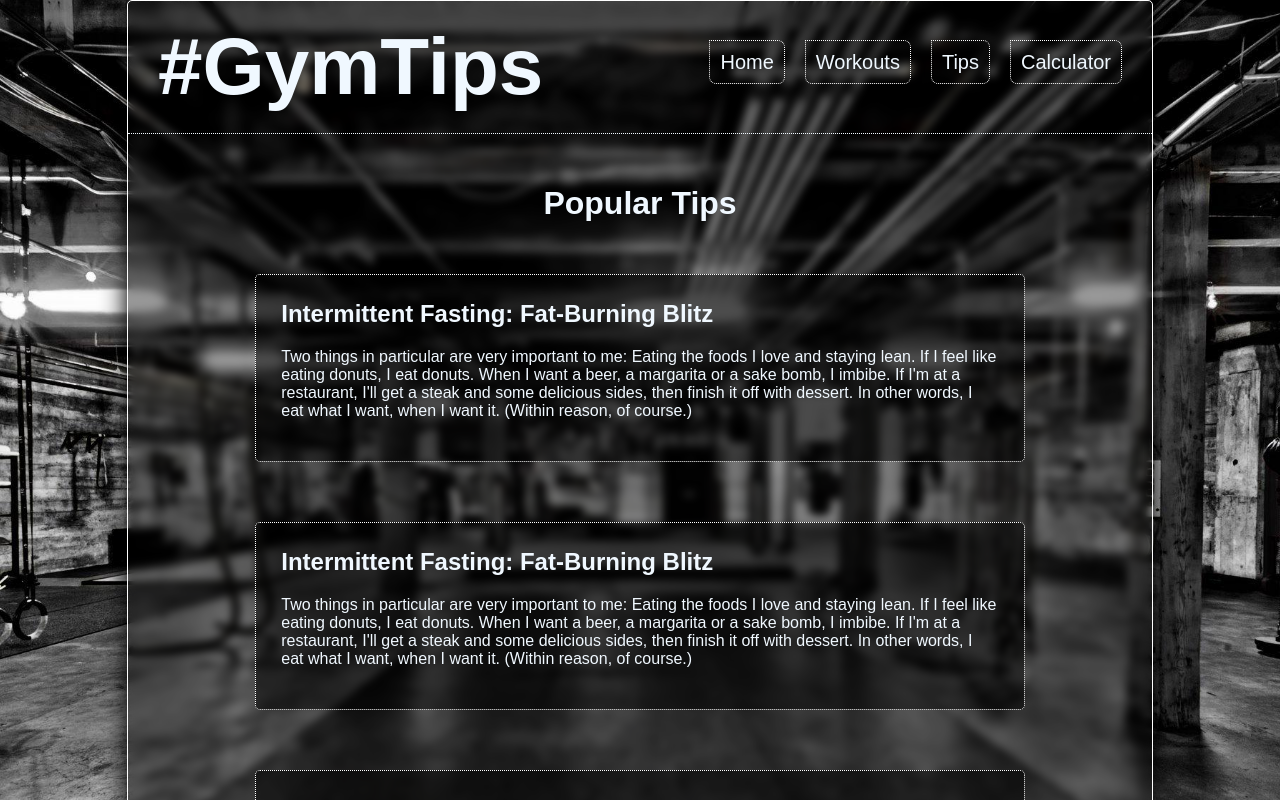
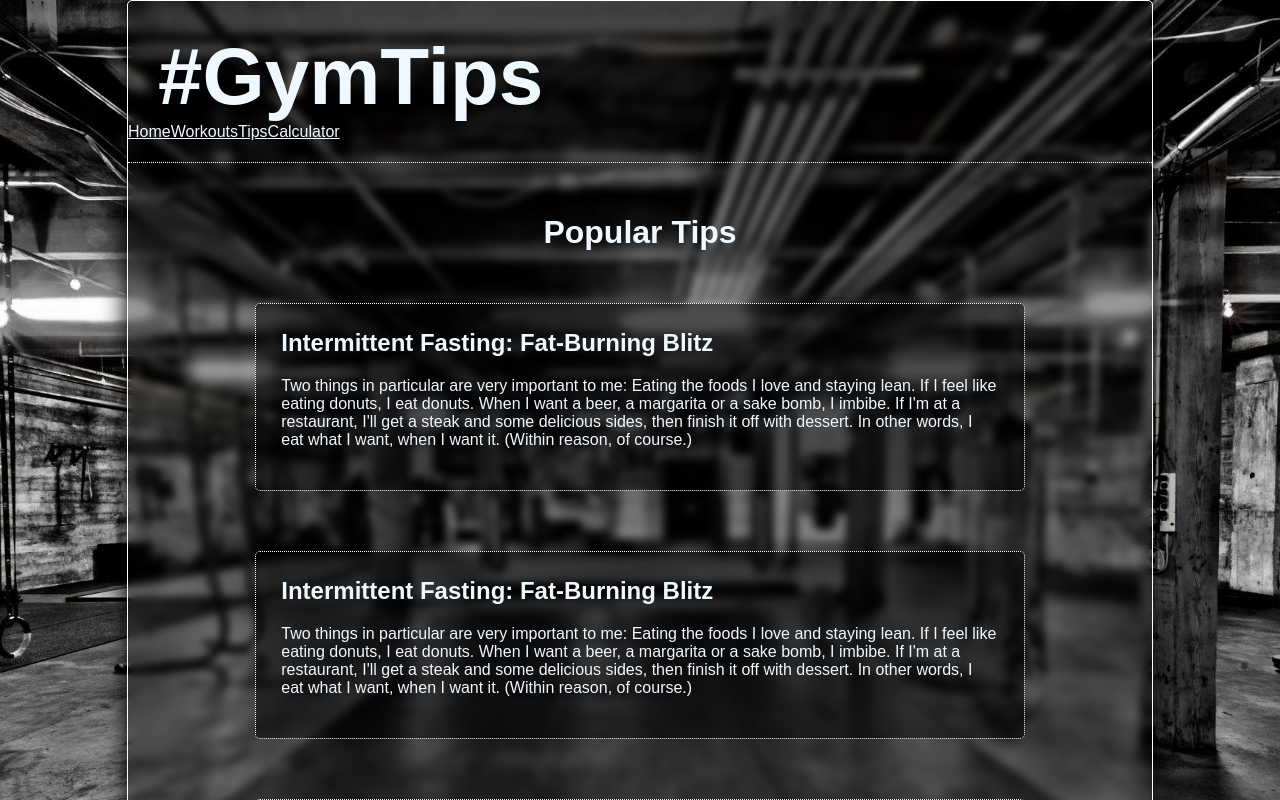
Before and after one commit to venilinvasilev/justresults, a React (Create React App) app: page / in a window 1280 px wide. Shown: the top 800 px of the page. Built offline with nearby package versions, Linux system fonts and the light colour scheme; a web font is replaced by a local one.

Commit message:
Refactored html to react components, added firebase app

```diff
--- a/src/App.css
+++ b/src/App.css
@@ -4,6 +4,9 @@
     background-repeat: no-repeat;
     background-size: cover;
     height: 100%;
+}
+.header-container {
+    padding-bottom: 1px;
 }
 .site-wrapper {
     width: 80%;
@@ -36,41 +39,12 @@
     margin-top: 0px;
     padding: 0px;
 }
-.header-container {
-    display: flex;
-    justify-content: space-between;
-}
 .site-logo {
     font-weight: 700;
     font-style: normal;
     font-size: 80px;
     margin-left: 30px;
-    margin-top: 20px;
-}
-nav {
-    margin-right: 20px;
-    margin-top: 50px;
-}
-.site-nav-link {
-    text-decoration: none;
-    font-size: 20px;
-    font-weight:100;
-    margin: 10px;
-    border: 1px solid white;
-    border-top-right-radius: 7px;
-    border-bottom-right-radius: 7px;
-    border-bottom-left-radius: 7px;
-    border-style:dotted;
-    padding: 10px;
-    max-width: 100px;
-}
-.site-nav-link:hover {
-    background-color: white;
-    color: #161616;
-    text-decoration: none;
-    margin: 10px;
-    box-shadow: 2px 2px white;
-    transition: 0.3s;
+    margin-top: 30px;
 }
 .separation-line {
     border-top: 1px;
```
Also changed, not shown: src/Components/Header/Logo/Logo.css (added).
